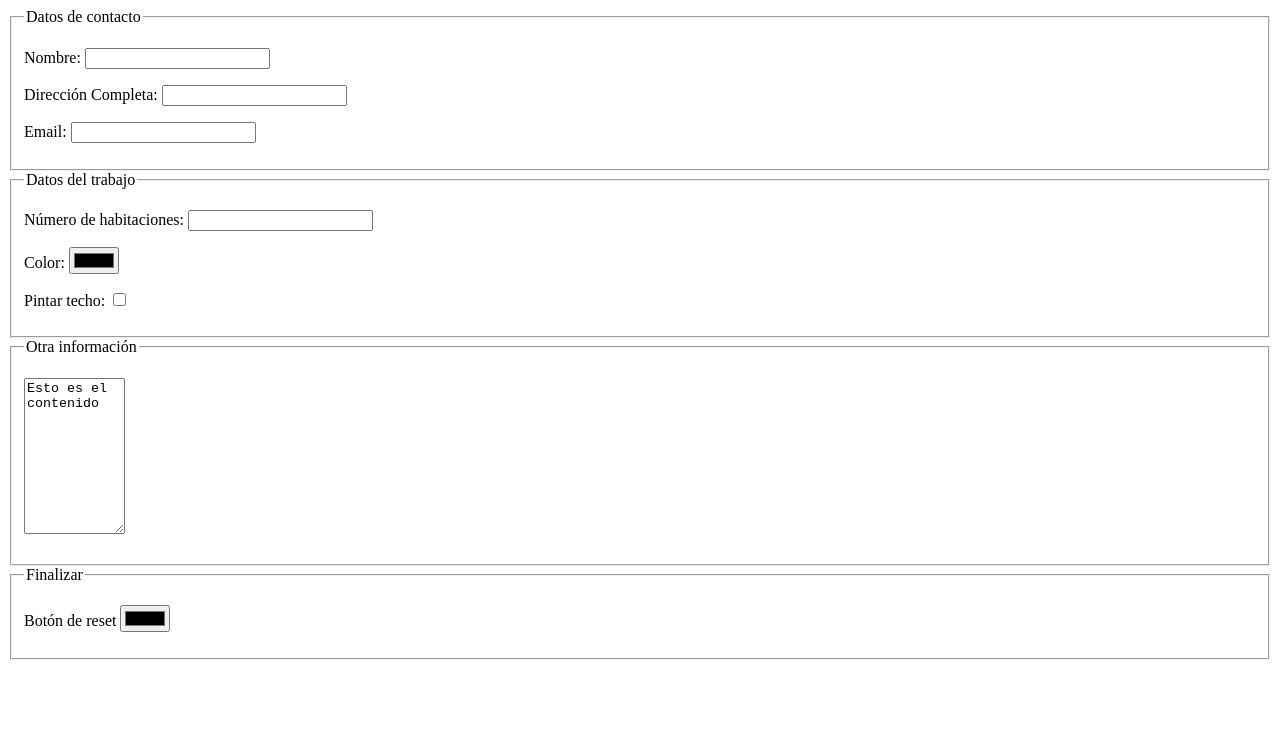
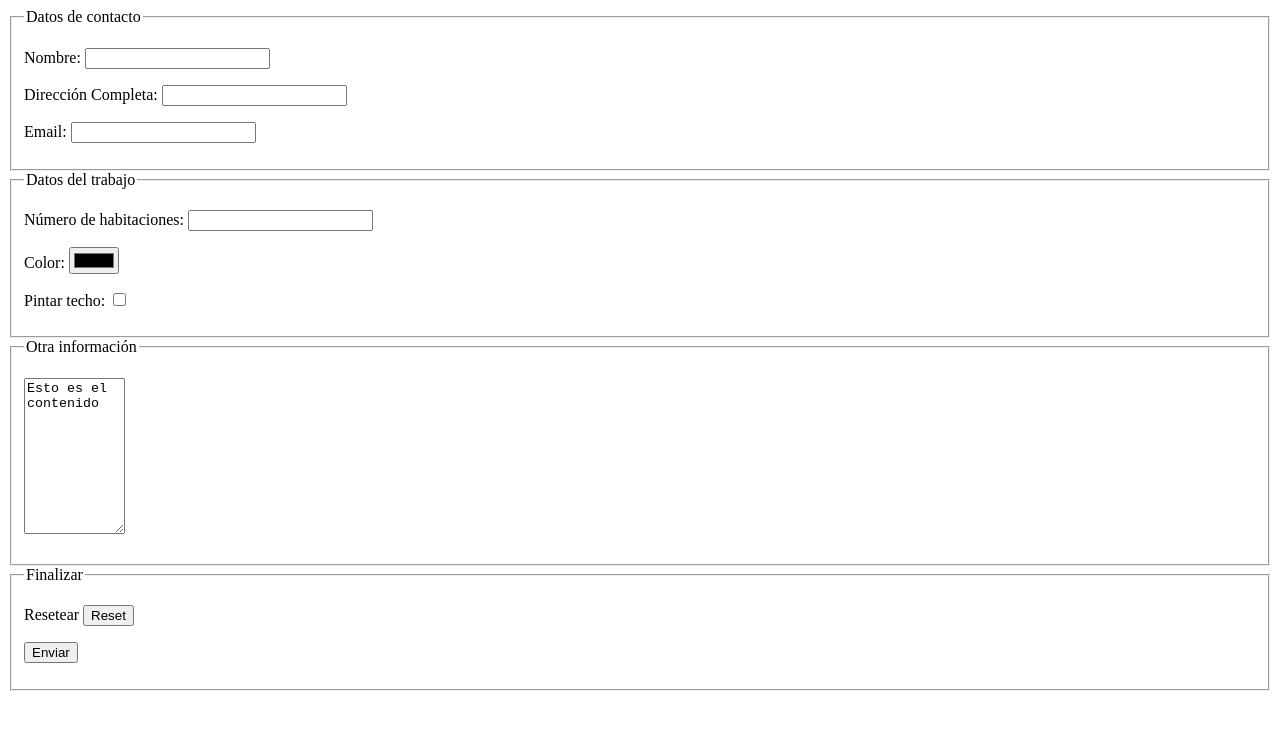
Before and after one commit to Adri4K/SMRV-AW, a plain HTML site: page HTML/Ejercicio17/Ejercicio17.html in a window 1280 px wide. Drawn offline with Linux system fonts and the light colour scheme.

Commit message:
Update Ejercicio17.html

```diff
--- a/HTML/Ejercicio17/Ejercicio17.html
+++ b/HTML/Ejercicio17/Ejercicio17.html
@@ -52,35 +52,15 @@
 
           <fieldset>
               <legend>Finalizar</legend>
-              <p><label for="color">Botón de reset</label>
-              <input type="color">
+              <p><label for="reset">Resetear</label>
+              <input type="reset">
+              </p>
 
-
-
-
+              <p>
+              <input type="submit" name="enviar" value="Enviar">
               </p>
           </fieldset>
-
-
-
-
-
-
-
       </form>
-
-
-
-
-
-
-
-
-
-
-
-
-
 
   </body>
 </html>
```
